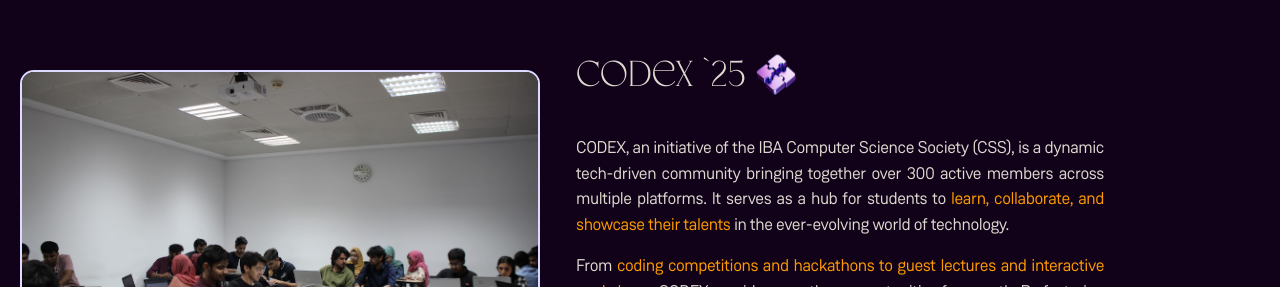
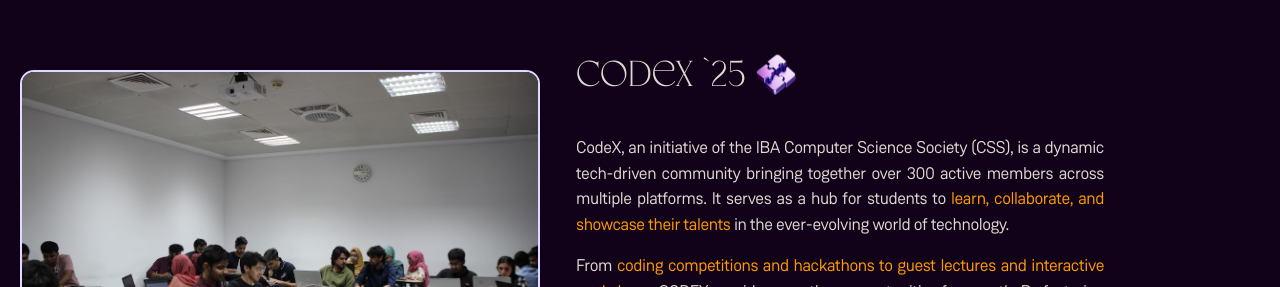
Before and after one commit to css-iba/css-website, a Next.js app: page / in a window 1280 px wide. Shown: the part 4600-4887 px from the top of the page. Built offline with nearby package versions, Linux system fonts and the light colour scheme.

Commit message:
Update CodeX.tsx

```diff
--- a/components/Home/CodeX.tsx
+++ b/components/Home/CodeX.tsx
@@ -78,7 +78,7 @@ const CodeX: React.FC = () => {
           custom={isMobile}
           transition={{ delay: 0.2 }}
         >
-          CODEX, an initiative of the IBA Computer Science Society (CSS), is a
+          CodeX, an initiative of the IBA Computer Science Society (CSS), is a
           dynamic tech-driven community bringing together over 300 active
           members across multiple platforms. It serves as a hub for students to{" "}
           <span className="text-amber-500">
```
